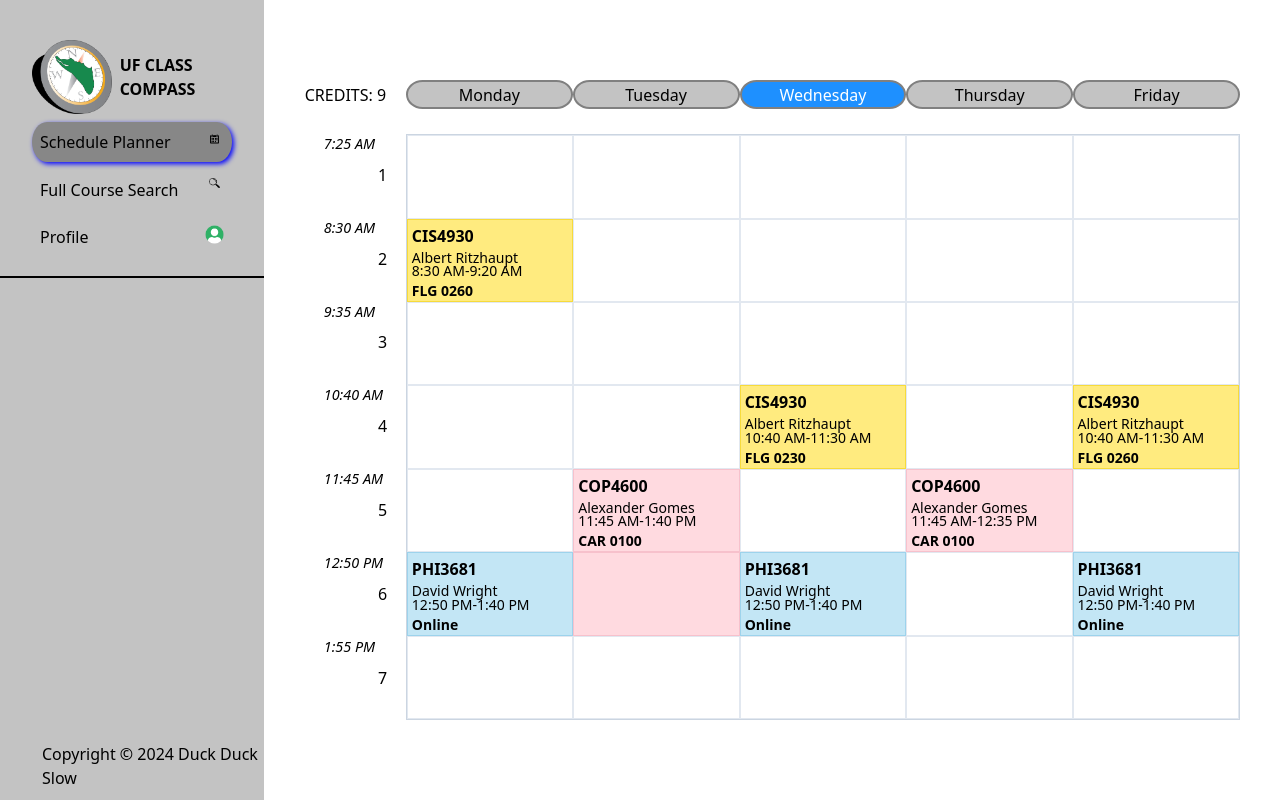
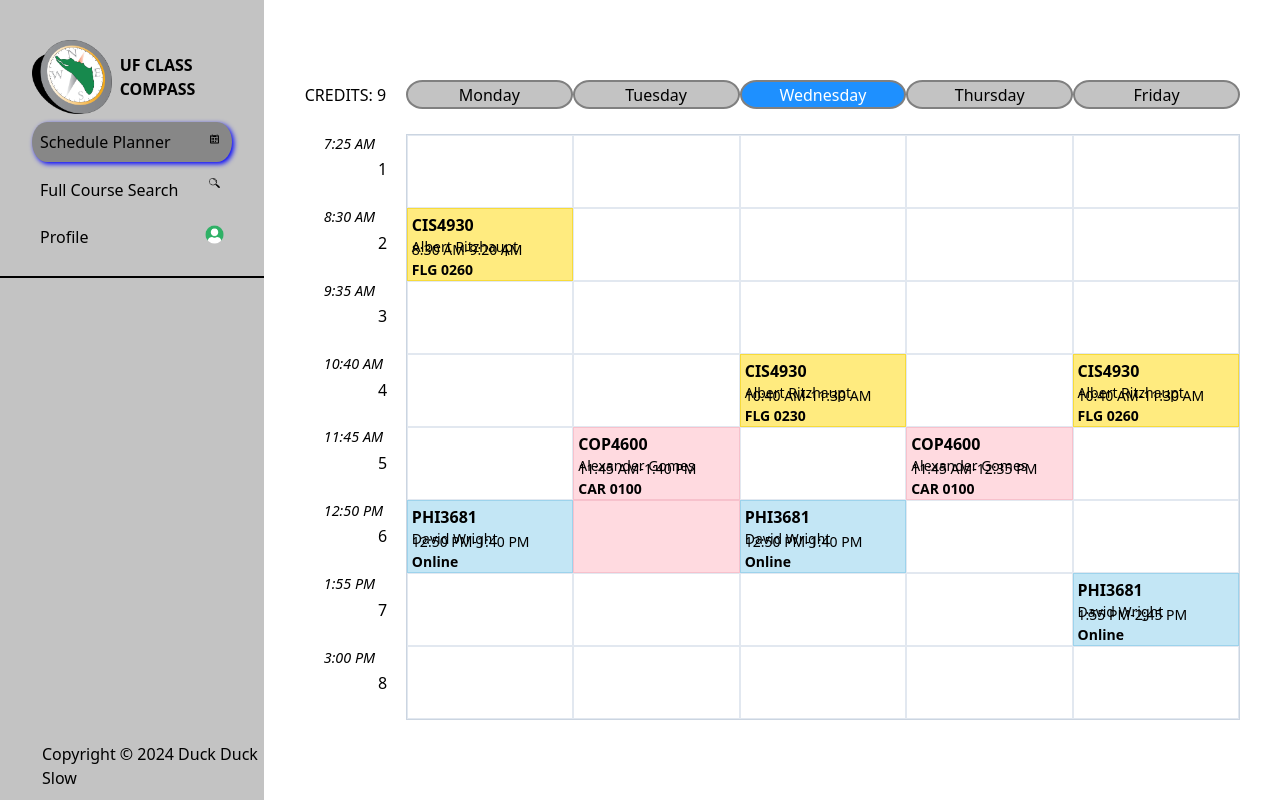
Before and after one commit to sheehan-j/uf-class-compass, a React (Vite) app: page / in a window 1280 px wide. Built offline with nearby package versions, Linux system fonts and the light colour scheme.

Commit message:
fixed required class prop errors

```diff
--- a/src/components/Grid.jsx
+++ b/src/components/Grid.jsx
@@ -35,7 +35,7 @@ Grid.propTypes = {
 	colCount: PropTypes.number.isRequired,
 	rowCount: PropTypes.number.isRequired,
 	grid: PropTypes.array.isRequired,
-	isSkeleton: PropTypes.bool.isRe,
+	isSkeleton: PropTypes.bool.isRequired,
 };
 
 export default Grid;
--- a/src/components/Schedule.jsx
+++ b/src/components/Schedule.jsx
@@ -68,7 +68,7 @@ const Schedule = ({ colCount, maxRowCount }) => {
 				},
 				{
 					col: Days.Friday,
-					row: 5,
+					row: 6,
 					length: 1,
 					location: "Online"
 				},
@@ -171,7 +171,7 @@ const Schedule = ({ colCount, maxRowCount }) => {
 
 Schedule.propTypes = {
 	colCount: PropTypes.number.isRequired,
-	rowCount: PropTypes.number.isRequired,
+	maxRowCount: PropTypes.number.isRequired,
 };
 
 export default Schedule;
--- a/src/screens/Home.jsx
+++ b/src/screens/Home.jsx
@@ -7,7 +7,7 @@ const Home = () => {
 		<div className="w-screen h-screen flex">
 			<Sidebar />
 			<div className="w-full h-full flex py-20 px-10">
-				<Schedule colCount={5} maxRowCount={8} />
+				<Schedule colCount={5} maxRowCount={11} />
 			</div>
 		</div>
 	);
```
Also changed, not shown: src/components/ClassCell.jsx (+8 -7 lines).
